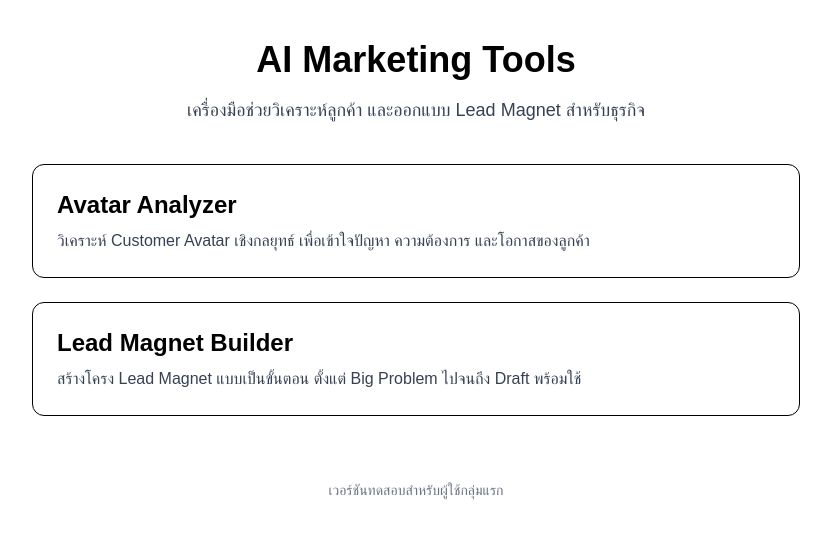
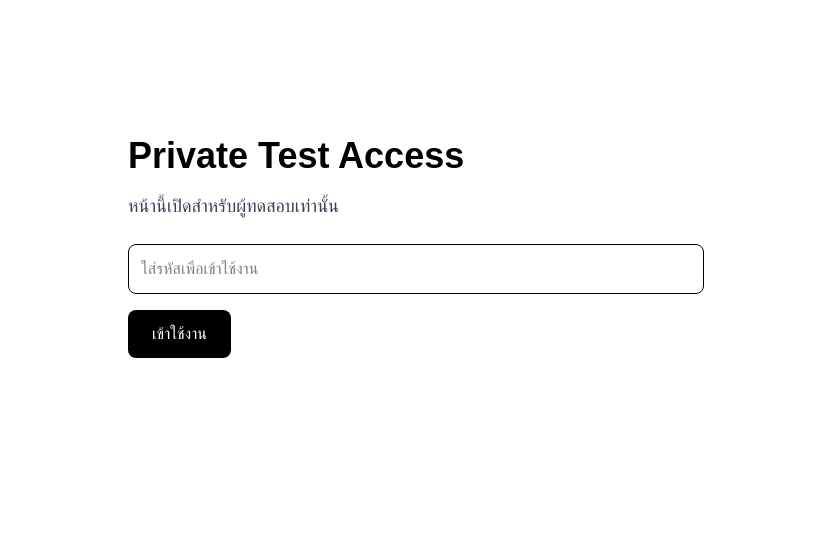
Before and after one commit to tinataylor-stack/tina-marketing-saas, a Next.js app: page / in a window 1280 px wide. Shown: the top 538 px of the page, without its empty margins (224-1055 px from the left). Built offline with nearby package versions, Linux system fonts and the light colour scheme.

Commit message:
added page protection

```diff
--- a/app/api/lead-magnet/step-4/custom/route.ts
+++ b/app/api/lead-magnet/step-4/custom/route.ts
@@ -6,7 +6,7 @@ export async function POST(req: Request) {
 
     if (!apiKey) {
       return Response.json(
-        { error: "OPENAI_API_KEY is missing in .env.local" },
+        { error: "OPENAI_API_KEY environment variable is missing" },
         { status: 500 }
       );
     }
--- a/app/avatar-analyzer/page.tsx
+++ b/app/avatar-analyzer/page.tsx
@@ -1,6 +1,6 @@
 "use client";
 
-import { useState } from "react";
+import { useEffect, useState } from "react";
 
 type FormData = {
   business: string;
@@ -11,6 +11,20 @@ type FormData = {
 };
 
 export default function AvatarAnalyzerPage() {
+
+  const [hasAccess, setHasAccess] = useState(false);
+
+  useEffect(() => {
+  const savedAccess = localStorage.getItem("appAccessGranted");
+
+  if (savedAccess !== "yes") {
+    window.location.href = "/";
+    return;
+  }
+
+  setHasAccess(true);
+}, []);
+
   const [form, setForm] = useState<FormData>({
     business: "",
     product: "",
@@ -127,7 +141,7 @@ export default function AvatarAnalyzerPage() {
     setError("");
     setSuccessMessage("บันทึก Avatar เรียบร้อยแล้ว");
   };
-
+if (!hasAccess) return null;
   return (
     <main className="min-h-screen bg-white text-black p-10">
       <div className="max-w-4xl mx-auto">
--- a/app/lead-magnet-builder/final/page.tsx
+++ b/app/lead-magnet-builder/final/page.tsx
@@ -51,6 +51,8 @@ type FinalResult = {
 };
 
 export default function LeadMagnetFinalPage() {
+  const [hasAccess, setHasAccess] = useState(false);
+
   const [structuredAvatar, setStructuredAvatar] = useState<any>(null);
   const [currentProblem, setCurrentProblem] = useState("");
   const [selectedBigProblem, setSelectedBigProblem] =
@@ -67,6 +69,15 @@ export default function LeadMagnetFinalPage() {
   const [hasGenerated, setHasGenerated] = useState(false);
 
   useEffect(() => {
+    const savedAccess = localStorage.getItem("appAccessGranted");
+
+    if (savedAccess !== "yes") {
+      window.location.href = "/";
+      return;
+    }
+
+    setHasAccess(true);
+
     const savedStructured = localStorage.getItem("confirmedStructuredAvatar");
     const savedProblem = localStorage.getItem("leadMagnetCurrentProblem");
     const savedSelectedProblem = localStorage.getItem("selectedBigProblem");
@@ -140,6 +151,8 @@ export default function LeadMagnetFinalPage() {
     }
   };
 
+  if (!hasAccess) return null;
+
   return (
     <main className="min-h-screen bg-white text-black p-10">
       <div className="max-w-5xl mx-auto">
@@ -189,7 +202,9 @@ export default function LeadMagnetFinalPage() {
               <div className="flex gap-3">
                 <button
                   type="button"
-                  onClick={() => (window.location.href = "/lead-magnet-builder/step-4")}
+                  onClick={() =>
+                    (window.location.href = "/lead-magnet-builder/step-4")
+                  }
                   className="border px-6 py-3 rounded-lg"
                 >
                   กลับไป Step 4
@@ -266,7 +281,9 @@ export default function LeadMagnetFinalPage() {
             <div className="flex flex-wrap gap-3">
               <button
                 type="button"
-                onClick={() => (window.location.href = "/lead-magnet-builder/step-4")}
+                onClick={() =>
+                  (window.location.href = "/lead-magnet-builder/step-4")
+                }
                 className="border px-6 py-3 rounded-lg"
               >
                 กลับไป Step 4
--- a/app/lead-magnet-builder/page.tsx
+++ b/app/lead-magnet-builder/page.tsx
@@ -1,3 +1,5 @@
+const [hasAccess, setHasAccess] = useState(false);
+
 "use client";
 
 import { useEffect, useState } from "react";
--- a/app/lead-magnet-builder/step-1/page.tsx
+++ b/app/lead-magnet-builder/step-1/page.tsx
@@ -11,19 +11,34 @@ type BigProblemOption = {
 };
 
 export default function LeadMagnetStep1Page() {
+  const [hasAccess, setHasAccess] = useState(false);
+
   const [avatarAnalysis, setAvatarAnalysis] = useState("");
   const [structuredAvatar, setStructuredAvatar] = useState<any>(null);
   const [currentProblem, setCurrentProblem] = useState("");
 
   const [avatarSummary, setAvatarSummary] = useState("");
-  const [bigProblemOptions, setBigProblemOptions] = useState<BigProblemOption[]>([]);
-  const [selectedProblemIndex, setSelectedProblemIndex] = useState<number | null>(null);
+  const [bigProblemOptions, setBigProblemOptions] = useState<BigProblemOption[]>(
+    []
+  );
+  const [selectedProblemIndex, setSelectedProblemIndex] = useState<number | null>(
+    null
+  );
 
   const [loading, setLoading] = useState(false);
   const [error, setError] = useState("");
   const [hasGenerated, setHasGenerated] = useState(false);
 
   useEffect(() => {
+    const savedAccess = localStorage.getItem("appAccessGranted");
+
+    if (savedAccess !== "yes") {
+      window.location.href = "/";
+      return;
+    }
+
+    setHasAccess(true);
+
     const savedAnalysis = localStorage.getItem("confirmedAvatarAnalysis");
     const savedStructured = localStorage.getItem("confirmedStructuredAvatar");
     const savedProblem = localStorage.getItem("leadMagnetCurrentProblem");
@@ -63,7 +78,6 @@ export default function LeadMagnetStep1Page() {
 
       const data = await res.json();
 
-
       if (!res.ok) {
         throw new Error(data.error || "เกิดข้อผิดพลาดในการสร้าง Step 1");
       }
@@ -73,7 +87,9 @@ export default function LeadMagnetStep1Page() {
         !Array.isArray(data.bigProblemOptions) ||
         data.bigProblemOptions.length === 0
       ) {
-        throw new Error("Step 1 API ไม่ได้ส่ง avatarSummary หรือ bigProblemOptions กลับมา");
+        throw new Error(
+          "Step 1 API ไม่ได้ส่ง avatarSummary หรือ bigProblemOptions กลับมา"
+        );
       }
 
       setAvatarSummary(data.avatarSummary);
@@ -98,11 +114,12 @@ export default function LeadMagnetStep1Page() {
     }
 
     const selectedProblem = bigProblemOptions[selectedProblemIndex];
-
     localStorage.setItem("selectedBigProblem", JSON.stringify(selectedProblem));
 
     window.location.href = "/lead-magnet-builder/step-2";
   };
+
+  if (!hasAccess) return null;
 
   return (
     <main className="min-h-screen bg-white text-black p-10">
@@ -132,8 +149,6 @@ export default function LeadMagnetStep1Page() {
               <p className="mb-3 text-sm leading-7">
                 <strong>ปัญหาที่กำลังพยายามแก้:</strong> {currentProblem}
               </p>
-
-
             </div>
 
             <div className="flex gap-3">
@@ -177,10 +192,7 @@ export default function LeadMagnetStep1Page() {
                     <button
                       key={index}
                       type="button"
-        onClick={() => {
-
-          handleSelectProblem(index);
-        }}
+                      onClick={() => handleSelectProblem(index)}
                       aria-pressed={isSelected}
                       className={`text-left border-2 rounded-xl p-6 transition ${
                         isSelected
--- a/app/lead-magnet-builder/step-2/page.tsx
+++ b/app/lead-magnet-builder/step-2/page.tsx
@@ -23,10 +23,13 @@ type Section3 = {
 };
 
 export default function LeadMagnetStep2Page() {
+  const [hasAccess, setHasAccess] = useState(false);
+
   const [avatarAnalysis, setAvatarAnalysis] = useState("");
   const [structuredAvatar, setStructuredAvatar] = useState<any>(null);
   const [currentProblem, setCurrentProblem] = useState("");
-  const [selectedBigProblem, setSelectedBigProblem] = useState<BigProblemOption | null>(null);
+  const [selectedBigProblem, setSelectedBigProblem] =
+    useState<BigProblemOption | null>(null);
 
   const [section2, setSection2] = useState<Section2 | null>(null);
   const [section3, setSection3] = useState<Section3 | null>(null);
@@ -36,6 +39,15 @@ export default function LeadMagnetStep2Page() {
   const [hasGenerated, setHasGenerated] = useState(false);
 
   useEffect(() => {
+    const savedAccess = localStorage.getItem("appAccessGranted");
+
+    if (savedAccess !== "yes") {
+      window.location.href = "/";
+      return;
+    }
+
+    setHasAccess(true);
+
     const savedAnalysis = localStorage.getItem("confirmedAvatarAnalysis");
     const savedStructured = localStorage.getItem("confirmedStructuredAvatar");
     const savedProblem = localStorage.getItem("leadMagnetCurrentProblem");
@@ -110,6 +122,8 @@ export default function LeadMagnetStep2Page() {
 
     window.location.href = "/lead-magnet-builder/step-3";
   };
+
+  if (!hasAccess) return null;
 
   return (
     <main className="min-h-screen bg-white text-black p-10">
--- a/app/lead-magnet-builder/step-3/page.tsx
+++ b/app/lead-magnet-builder/step-3/page.tsx
@@ -29,6 +29,8 @@ type Section4 = {
 };
 
 export default function LeadMagnetStep3Page() {
+  const [hasAccess, setHasAccess] = useState(false);
+
   const [structuredAvatar, setStructuredAvatar] = useState<any>(null);
   const [currentProblem, setCurrentProblem] = useState("");
   const [selectedBigProblem, setSelectedBigProblem] =
@@ -43,6 +45,15 @@ export default function LeadMagnetStep3Page() {
   const [hasGenerated, setHasGenerated] = useState(false);
 
   useEffect(() => {
+    const savedAccess = localStorage.getItem("appAccessGranted");
+
+    if (savedAccess !== "yes") {
+      window.location.href = "/";
+      return;
+    }
+
+    setHasAccess(true);
+
     const savedStructured = localStorage.getItem("confirmedStructuredAvatar");
     const savedProblem = localStorage.getItem("leadMagnetCurrentProblem");
     const savedSelectedProblem = localStorage.getItem("selectedBigProblem");
@@ -117,6 +128,8 @@ export default function LeadMagnetStep3Page() {
     localStorage.setItem("leadMagnetSection4", JSON.stringify(section4));
     window.location.href = "/lead-magnet-builder/step-4";
   };
+
+  if (!hasAccess) return null;
 
   return (
     <main className="min-h-screen bg-white text-black p-10">
--- a/app/lead-magnet-builder/step-4/page.tsx
+++ b/app/lead-magnet-builder/step-4/page.tsx
@@ -37,6 +37,8 @@ type NextStepOption = {
 };
 
 export default function LeadMagnetStep4Page() {
+  const [hasAccess, setHasAccess] = useState(false);
+
   const [structuredAvatar, setStructuredAvatar] = useState<any>(null);
   const [currentProblem, setCurrentProblem] = useState("");
   const [selectedBigProblem, setSelectedBigProblem] =
@@ -56,6 +58,15 @@ export default function LeadMagnetStep4Page() {
   const [hasGenerated, setHasGenerated] = useState(false);
 
   useEffect(() => {
+    const savedAccess = localStorage.getItem("appAccessGranted");
+
+    if (savedAccess !== "yes") {
+      window.location.href = "/";
+      return;
+    }
+
+    setHasAccess(true);
+
     const savedStructured = localStorage.getItem("confirmedStructuredAvatar");
     const savedProblem = localStorage.getItem("leadMagnetCurrentProblem");
     const savedSelectedProblem = localStorage.getItem("selectedBigProblem");
@@ -195,6 +206,8 @@ if (!selectedOption) {
     localStorage.setItem("leadMagnetSection5", JSON.stringify(selectedOption));
     window.location.href = "/lead-magnet-builder/final";
   };
+
+  if (!hasAccess) return null;
 
   return (
     <main className="min-h-screen bg-white text-black p-10">
--- a/app/page.tsx
+++ b/app/page.tsx
@@ -1,28 +1,81 @@
+"use client";
+
+import { useEffect, useState } from "react";
+
 export default function HomePage() {
+  const [password, setPassword] = useState("");
+  const [hasAccess, setHasAccess] = useState(false);
+  const [error, setError] = useState("");
+
+  useEffect(() => {
+    const savedAccess = localStorage.getItem("appAccessGranted");
+    if (savedAccess === "yes") {
+      setHasAccess(true);
+    }
+  }, []);
+
+  const handleUnlock = () => {
+    if (password === "TinaTest2026") {
+      localStorage.setItem("appAccessGranted", "yes");
+      setHasAccess(true);
+      setError("");
+      return;
+    }
+
+    setError("รหัสไม่ถูกต้อง");
+  };
+
+  if (!hasAccess) {
+    return (
+      <main className="min-h-screen bg-white text-black p-10">
+        <div className="max-w-xl mx-auto pt-24">
+          <h1 className="text-4xl font-bold mb-4">Private Test Access</h1>
+          <p className="text-lg mb-6 text-gray-700">
+            หน้านี้เปิดสำหรับผู้ทดสอบเท่านั้น
+          </p>
+
+          {error && (
+            <div className="mb-4 border border-red-300 bg-red-50 text-red-700 rounded-lg p-4">
+              {error}
+            </div>
+          )}
+
+          <input
+            type="password"
+            value={password}
+            onChange={(e) => setPassword(e.target.value)}
+            className="w-full border p-3 rounded-lg mb-4"
+            placeholder="ใส่รหัสเพื่อเข้าใช้งาน"
+          />
+
+          <button
+            type="button"
+            onClick={handleUnlock}
+            className="bg-black text-white px-6 py-3 rounded-lg"
+          >
+            เข้าใช้งาน
+          </button>
+        </div>
+      </main>
+    );
+  }
+
   return (
     <main className="min-h-screen bg-white text-black p-10">
       <div className="max-w-3xl mx-auto space-y-10">
-
         <div className="text-center space-y-4">
-          <h1 className="text-4xl font-bold">
-            AI Marketing Tools
-          </h1>
-
+          <h1 className="text-4xl font-bold">AI Marketing Tools</h1>
           <p className="text-lg text-gray-700">
             เครื่องมือช่วยวิเคราะห์ลูกค้า และออกแบบ Lead Magnet สำหรับธุรกิจ
           </p>
         </div>
 
         <div className="grid gap-6">
-
           <a
             href="/avatar-analyzer"
             className="border rounded-xl p-6 hover:bg-gray-50 transition"
           >
-            <h2 className="text-2xl font-semibold mb-2">
-              Avatar Analyzer
-            </h2>
-
+            <h2 className="text-2xl font-semibold mb-2">Avatar Analyzer</h2>
             <p className="text-gray-700">
               วิเคราะห์ Customer Avatar เชิงกลยุทธ์ เพื่อเข้าใจปัญหา ความต้องการ
               และโอกาสของลูกค้า
@@ -33,22 +86,17 @@ export default function HomePage() {
             href="/lead-magnet-builder"
             className="border rounded-xl p-6 hover:bg-gray-50 transition"
           >
-            <h2 className="text-2xl font-semibold mb-2">
-              Lead Magnet Builder
-            </h2>
-
+            <h2 className="text-2xl font-semibold mb-2">Lead Magnet Builder</h2>
             <p className="text-gray-700">
               สร้างโครง Lead Magnet แบบเป็นขั้นตอน ตั้งแต่ Big Problem
               ไปจนถึง Draft พร้อมใช้
             </p>
           </a>
-
         </div>
 
         <div className="text-sm text-gray-500 text-center pt-6">
           เวอร์ชันทดสอบสำหรับผู้ใช้กลุ่มแรก
         </div>
-
       </div>
     </main>
   );
```
Lines whose indentation alone changed are shown as unchanged.
